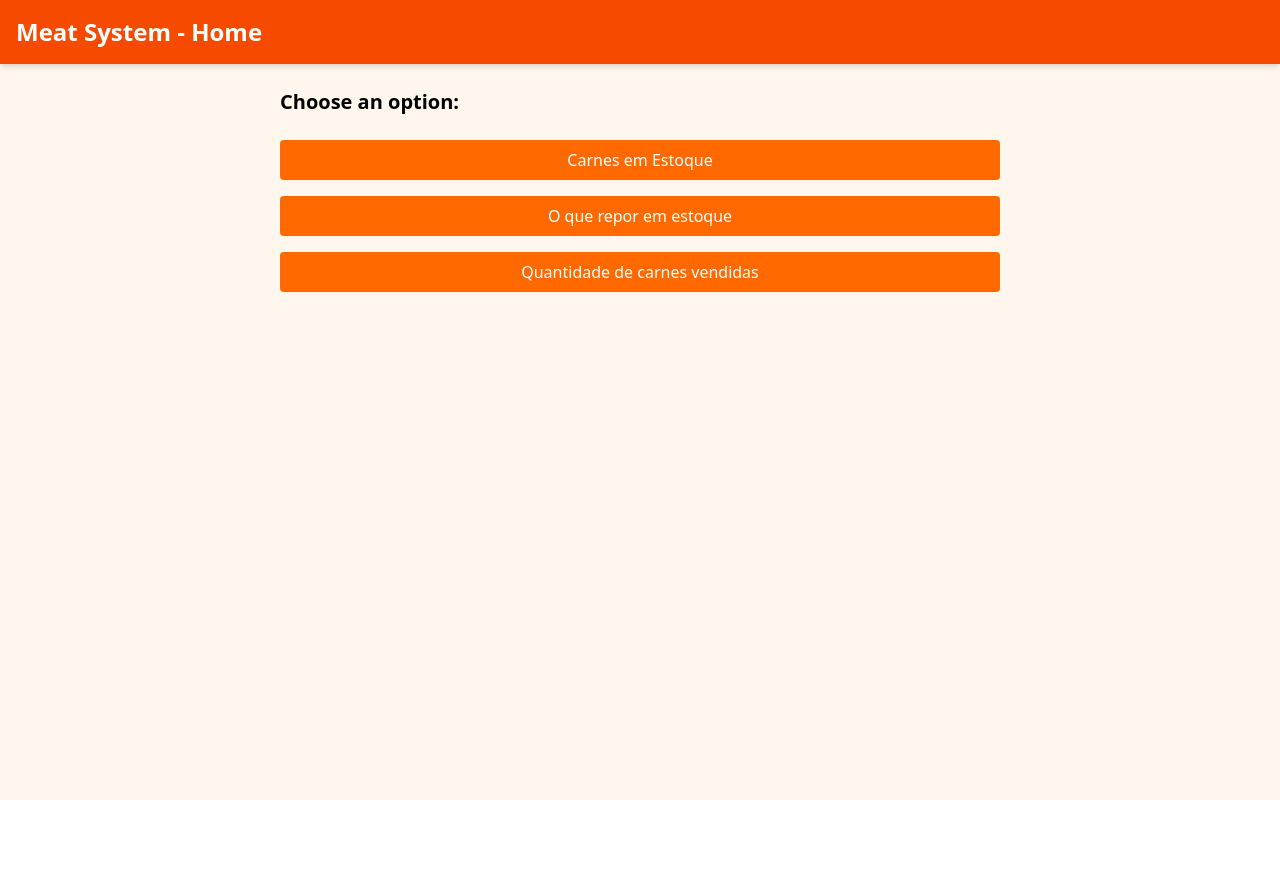
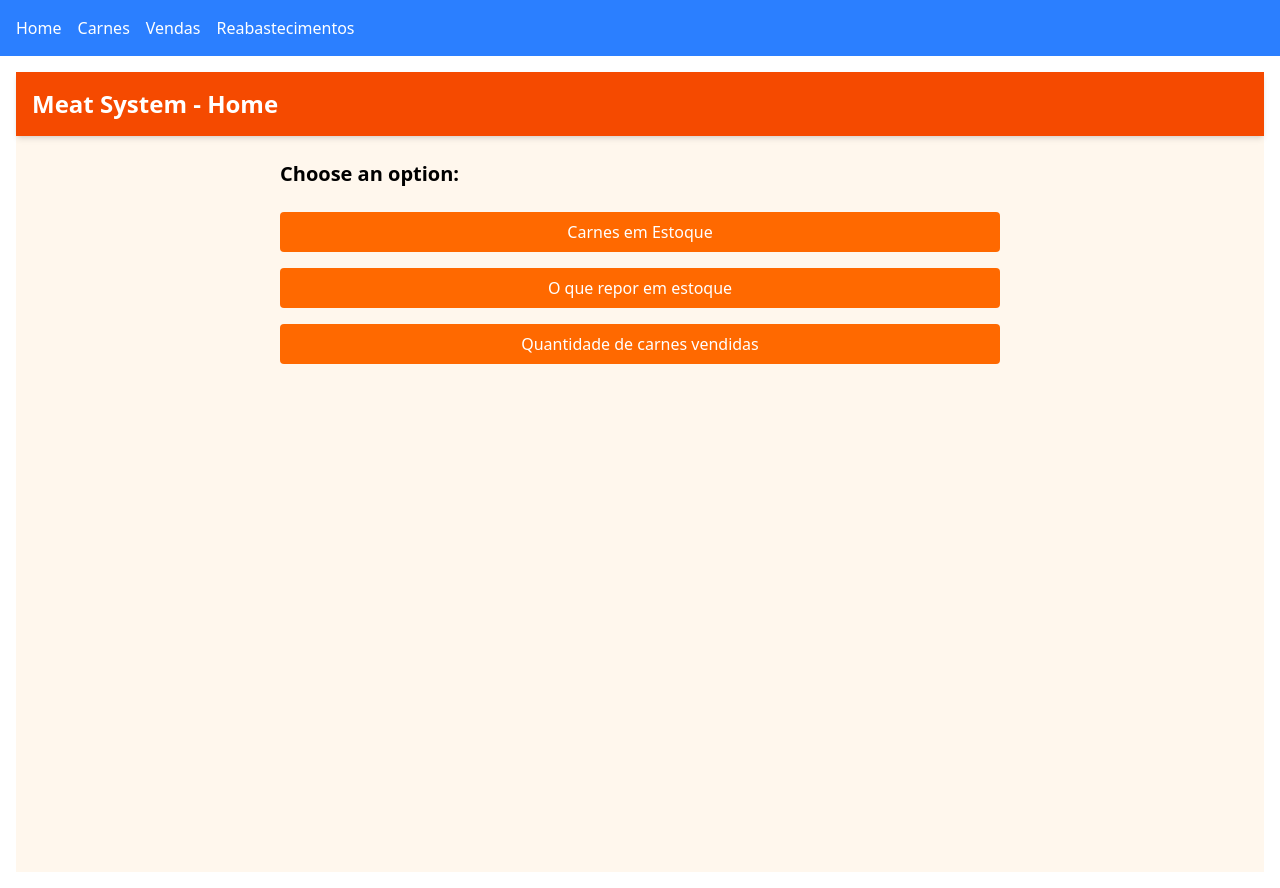
Before and after one commit to AdrianaRoza/meat-system-frontend, a React (Vite) app: page / in a window 1280 px wide. Before the commit the page ends 800 px from the top, so only its background shows below. Built offline with nearby package versions, Linux system fonts and the light colour scheme.

Commit message:
changing App.jsx to use routes

```diff
--- a/package.json
+++ b/package.json
@@ -12,7 +12,8 @@
   "dependencies": {
     "@tailwindcss/vite": "^4.1.11",
     "react": "^19.1.0",
-    "react-dom": "^19.1.0"
+    "react-dom": "^19.1.0",
+    "react-router-dom": "^7.8.0"
   },
   "devDependencies": {
     "@eslint/js": "^9.30.1",
--- a/src/App.jsx
+++ b/src/App.jsx
@@ -1,24 +1,26 @@
-import { useState } from "react"
-import Home from "./pages/Home"
-import Stock from "./pages/Stock"
-import Restock from "./pages/Restock"
-import Sales from "./pages/Sales"
+import { BrowserRouter as Router, Routes, Route, Link } from 'react-router-dom'
+import Home from './pages/Home'
+import Meats from './pages/Meats'
+import Sales from './pages/Sales'
+import Restocks from './pages/Restocks'
 
 export default function App() {
-  const [page, setPage] = useState("home")
-
-  function renderPage() {
-    switch (page) {
-      case "stock":
-        return <Stock onBack={() => setPage("home")} />
-      case "restock":
-        return <Restock onBack={() => setPage("home")} />
-      case "sales":
-        return <Sales onBack={() => setPage("home")} />
-      default:
-        return <Home onNavigate={setPage} />
-    }
-  }
-
-  return renderPage()
+  return (
+    <Router>
+      <nav className="bg-blue-500 p-4 text-white flex gap-4">
+        <Link to="/" className="hover:underline">Home</Link>
+        <Link to="/meats" className="hover:underline">Carnes</Link>
+        <Link to="/sales" className="hover:underline">Vendas</Link>
+        <Link to="/restocks" className="hover:underline">Reabastecimentos</Link>
+      </nav>
+      <main className="p-4">
+        <Routes>
+          <Route path="/" element={<Home />} />
+          <Route path="/meats" element={<Meats />} />
+          <Route path="/sales" element={<Sales />} />
+          <Route path="/restocks" element={<Restocks />} />
+        </Routes>
+      </main>
+    </Router>
+  )
 }
```
Also changed, not shown: 1 other file (tests, documents, lock files or other folders).
